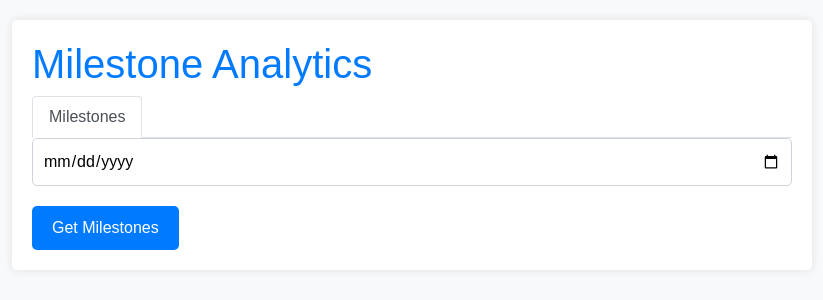
After one commit to Avishka217/ProductivityHack, a PHP site: page /milestoneAnalytics.php in a window 1280 px wide. The commit adds this page. Shown: the top 300 px of the page, without its empty margins (228-1051 px from the left). Run offline with PHP 8.4, Linux system fonts and the light colour scheme; some libraries are stand-ins or nearby versions.

Commit message:
milestonesanalytics added but fix needed

```diff
--- /dev/null
+++ b/milestoneAnalytics.php
@@ -0,0 +1,194 @@
+<?php
+// Check if the form is submitted and get the active tab parameter
+$active_tab = isset($_GET['tab']) ? $_GET['tab'] : 'milestones';
+
+// Database connection details (replace with your actual details)
+$servername = "localhost";
+$username = "root";
+$password = "root";
+$dbname = "wp_db";
+date_default_timezone_set('Asia/Kolkata');
+
+// Create connection
+$conn = new mysqli($servername, $username, $password, $dbname);
+
+// Check connection
+if ($conn->connect_error) {
+  die("Connection failed: " . $conn->connect_error);
+}
+
+// Process form data only if form is submitted
+if ($_SERVER['REQUEST_METHOD'] === 'POST' && isset($_POST['selected_date'])) {
+  // Get selected date from the form
+  $selected_date = $_POST['selected_date'];
+
+  // Prepare the SQL statement to retrieve milestones of the selected date
+  $milestone_sql = "SELECT activity, completion_state FROM milestones WHERE DATE(date) = ?";
+
+  // Prepare the statement
+  $stmt = $conn->prepare($milestone_sql);
+
+  // Bind the parameters
+  $stmt->bind_param("s", $selected_date);
+
+  // Execute the statement
+  $stmt->execute();
+
+  // Get the result
+  $milestone_result = $stmt->get_result();
+
+  // Check if query was successful
+  if ($milestone_result === false) {
+    echo "<p>Error retrieving milestones: " . $conn->error . "</p>";
+  } else {
+    // Fetch the data
+    $milestone_data = $milestone_result->fetch_all(MYSQLI_ASSOC);
+  }
+
+  // Close the statement
+  $stmt->close();
+}
+
+// Close the connection
+$conn->close();
+?>
+
+<!DOCTYPE html>
+<html lang="en">
+
+<head>
+  <meta charset="UTF-8">
+  <meta name="viewport" content="width=device-width, initial-scale=1.0">
+  <title>Milestone Analytics</title>
+  <!-- Bootstrap CSS -->
+  <link href="https://stackpath.bootstrapcdn.com/bootstrap/4.5.2/css/bootstrap.min.css" rel="stylesheet">
+
+  <style>
+    body {
+      font-family: Arial, sans-serif;
+      background-color: #f8f9fa;
+      margin: 0;
+      padding: 0;
+    }
+
+    .container {
+      max-width: 800px;
+      margin: 20px auto;
+      padding: 20px;
+      background-color: #fff;
+      border-radius: 5px;
+      box-shadow: 0 0 10px rgba(0, 0, 0, 0.1);
+    }
+
+    h1,
+    h4 {
+      color: #007bff;
+    }
+
+    form input[type="date"] {
+      width: 100%;
+      padding: 10px;
+      font-size: 16px;
+      border: 1px solid #ced4da;
+      border-radius: 5px;
+      margin-bottom: 20px;
+      box-sizing: border-box;
+    }
+
+    form button[type="submit"] {
+      padding: 10px 20px;
+      font-size: 16px;
+      border: none;
+      border-radius: 5px;
+      cursor: pointer;
+      background-color: #007bff;
+      color: #fff;
+    }
+
+    table {
+      width: 100%;
+      border-collapse: collapse;
+      margin-top: 20px;
+    }
+
+    th,
+    td {
+      padding: 8px;
+      text-align: left;
+      border-bottom: 1px solid #ddd;
+    }
+
+    th {
+      background-color: #f2f2f2;
+    }
+
+    .no-milestone {
+      color: #6c757d;
+      font-style: italic;
+    }
+
+    .completed {
+      color: green;
+    }
+
+    .not-completed {
+      color: red;
+    }
+  </style>
+</head>
+
+<body>
+  <!-- Bootstrap Header Section -->
+  <!-- <?php include 'navbar.php'; ?> -->
+  <div class="container">
+    <h1>Milestone Analytics</h1>
+    <ul class="nav nav-tabs" id="myTab" role="tablist">
+      <li class="nav-item">
+        <a class="nav-link <?php if ($active_tab == 'milestones') echo 'active'; ?>" id="milestones-tab" data-toggle="tab" href="#milestones" role="tab" aria-controls="milestones" aria-selected="true">Milestones</a>
+      </li>
+      <!-- Add other tabs here -->
+    </ul>
+    <div class="tab-content" id="myTabContent">
+      <div class="tab-pane fade <?php if ($active_tab == 'milestones') echo 'show active'; ?>" id="milestones" role="tabpanel" aria-labelledby="milestones-tab">
+        <form action="tab=milestones" method="post">
+
+          <input type="date" name="selected_date" required>
+          <button type="submit">Get Milestones</button>
+        </form>
+        <?php if (isset($milestone_data)) : ?>
+          <h4>Milestones for <?php echo $selected_date; ?></h4>
+          <table class="table">
+            <thead>
+              <tr>
+                <th>Activity</th>
+                <th>Completion State</th>
+              </tr>
+            </thead>
+            <tbody>
+              <?php if (!empty($milestone_data)) : ?>
+                <?php foreach ($milestone_data as $row) : ?>
+                  <tr>
+                    <td><?php echo $row['activity']; ?></td>
+                    <td class="<?php echo ($row['completion_state'] == 1) ? 'completed' : 'not-completed'; ?>"><?php echo ($row['completion_state'] == 1) ? 'Completed' : 'Not Completed'; ?></td>
+                  </tr>
+                <?php endforeach; ?>
+              <?php else : ?>
+                <tr>
+                  <td colspan="2" class="no-milestone">No milestones found for this date.</td>
+                </tr>
+              <?php endif; ?>
+            </tbody>
+          </table>
+        <?php endif; ?>
+      </div>
+      <!-- Add other tab panes here -->
+    </div>
+  </div>
+
+  <!-- Bootstrap JS -->
+  <script src="https://code.jquery.com/jquery-3.5.1.slim.min.js"></script>
+  <script src="https://cdn.jsdelivr.net/npm/@popperjs/core@1.16.1/dist/umd/popper.min.js"></script>
+  <script src="https://stackpath.bootstrapcdn.com/bootstrap/4.5.2/js/bootstrap.min.js"></script>
+</body>
+
+</html>
```
Also changed, not shown: analytics.php (+34 -111 lines), recallAnalytics.php (added, +149 -0 lines).
